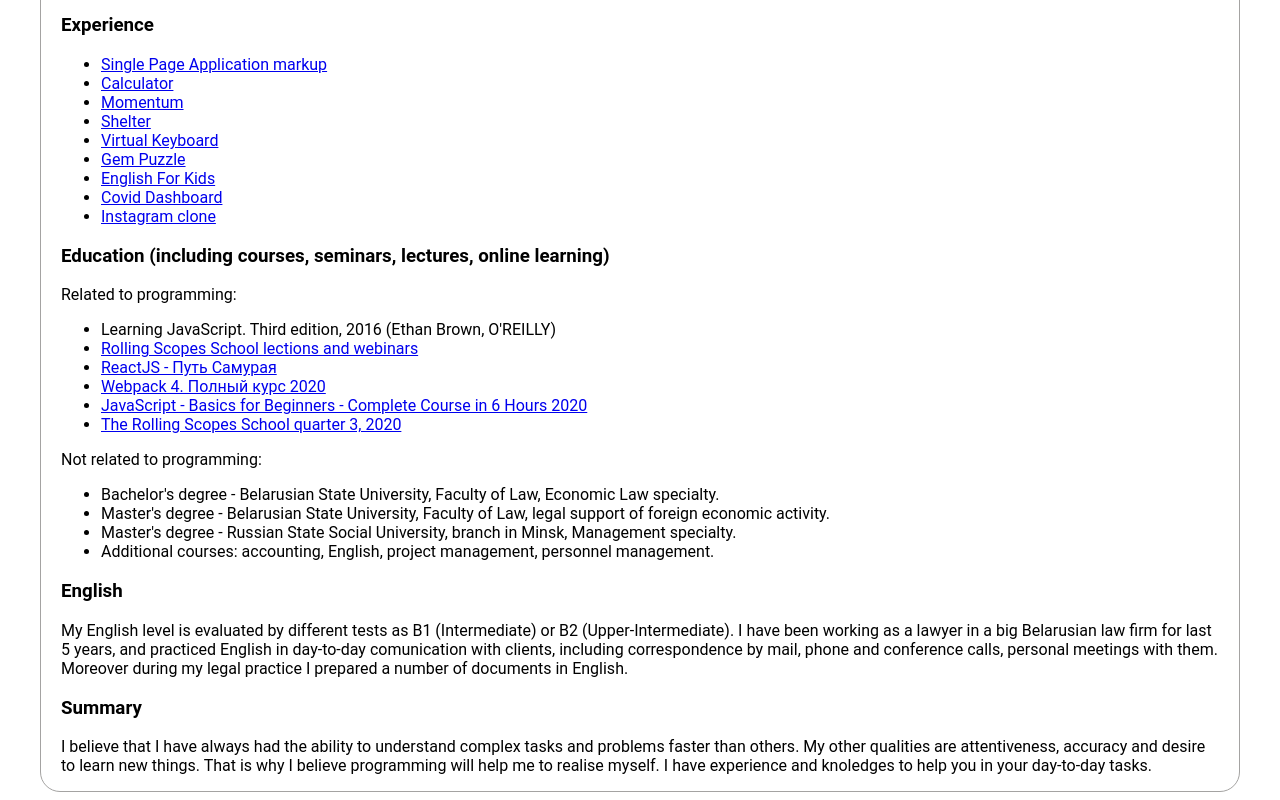
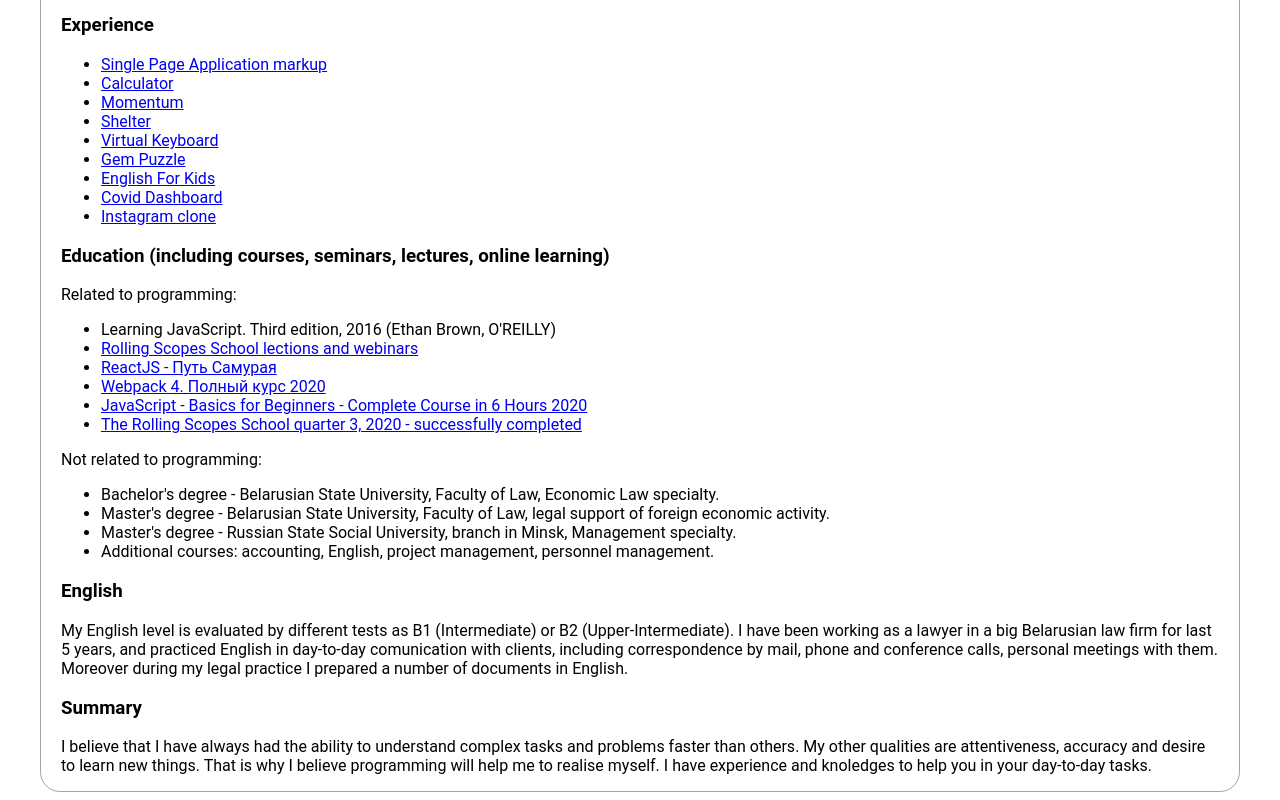
Before and after one commit to anival-github/cv, a plain HTML site: page resume/index.html in a window 1280 px wide. Shown: the part 1143-1943 px from the top of the page. Drawn offline with Linux system fonts and the light colour scheme.

Commit message:
feat: add certificate of RS-School

```diff
--- a/resume/index.html
+++ b/resume/index.html
@@ -230,9 +230,9 @@
                 >
               </li>
               <li>
-                <a
-                  href="https://careers.epam.by/training/training-listings/training.2365"
-                  >The Rolling Scopes School quarter 3, 2020</a
+                <a href="https://app.rs.school/certificate/81zg3vjb"
+                  >The Rolling Scopes School quarter 3, 2020 - successfully
+                  completed</a
                 >
               </li>
             </ul>
@@ -275,8 +275,8 @@
               I believe that I have always had the ability to understand complex
               tasks and problems faster than others. My other qualities are
               attentiveness, accuracy and desire to learn new things. That is
-              why I believe programming will help me to realise myself. I
-              have experience and knoledges to help you in your day-to-day tasks.
+              why I believe programming will help me to realise myself. I have
+              experience and knoledges to help you in your day-to-day tasks.
             </p>
           </section>
         </article>
```
